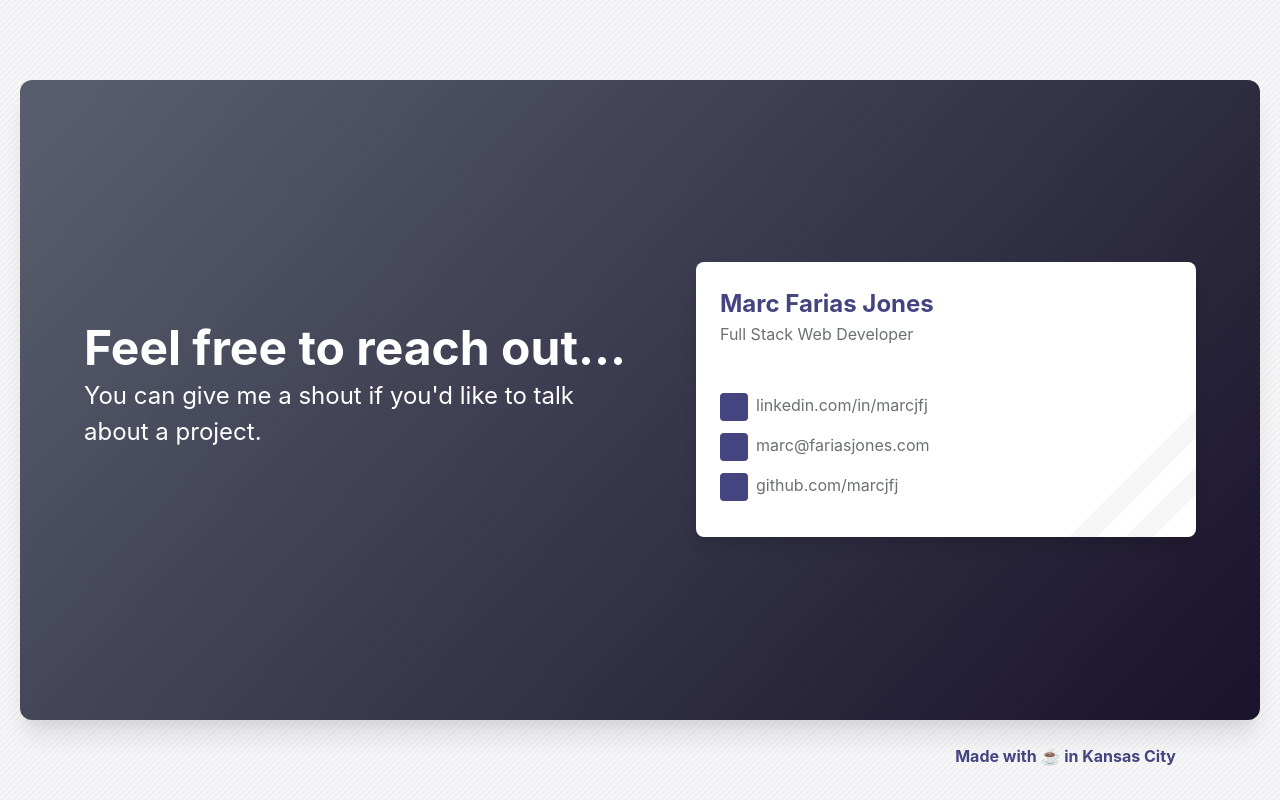
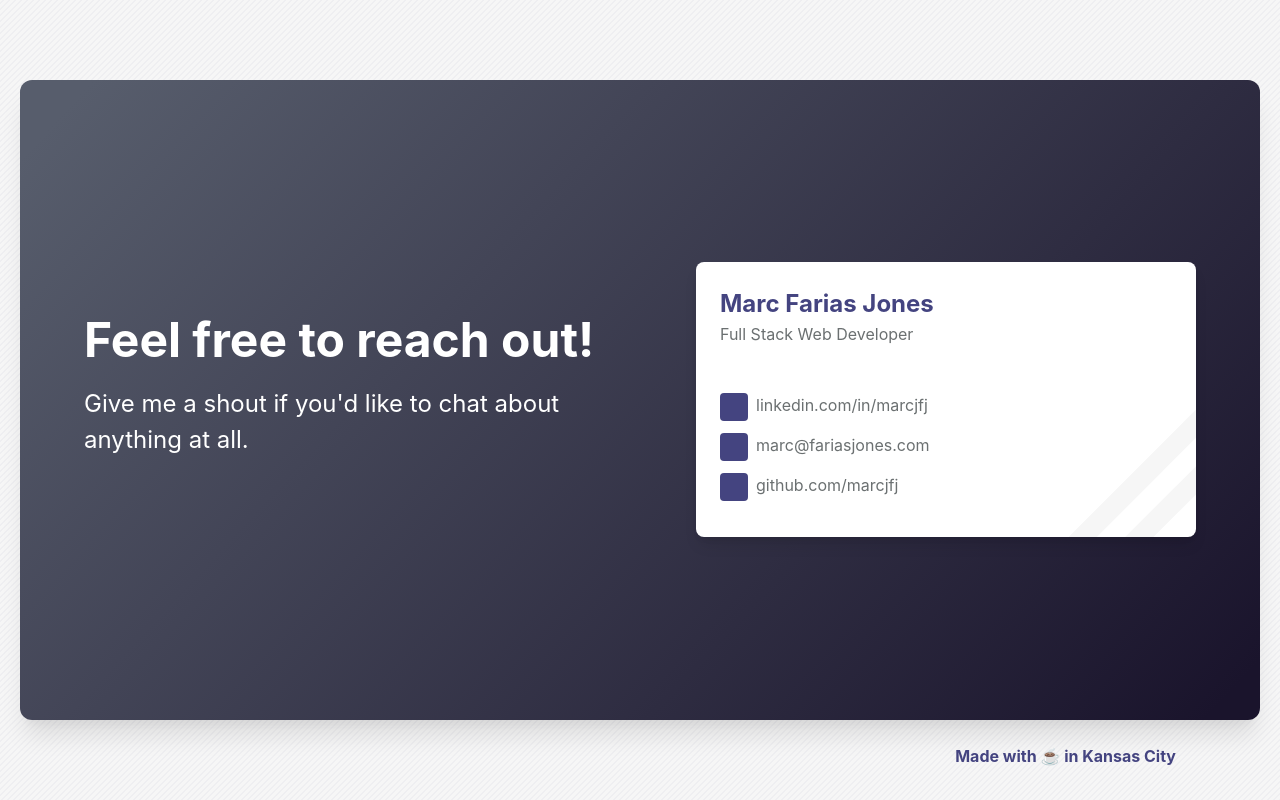
Before and after one commit to marcjfj/portfolio2021, a React (Create React App) app: page / in a window 1280 px wide. Shown: the part 3674-4474 px from the top of the page. Built offline with nearby package versions, Linux system fonts and the light colour scheme.

Commit message:
footer copy

```diff
--- a/src/components/Footer.tsx
+++ b/src/components/Footer.tsx
@@ -23,11 +23,11 @@ const Footer = ({ scrollPos }: propTypes) => {
               layout
             >
               <div className="message lg:mr-16">
-                <h2 className="text-48 leading-none lg:leading-tight text-white font-bold">
-                  Feel free to reach out...
+                <h2 className="text-48 leading-none lg:leading-tight text-white font-bold mb-4">
+                  Feel free to reach out!
                 </h2>
                 <p className="text-white lg:text-24 mb-8">
-                  You can give me a shout if you'd like to talk about a project.
+                  Give me a shout if you'd like to chat about anything at all.
                 </p>
               </div>
               <Card />
```
Also changed, not shown: 1 other file (tests, documents, lock files or other folders).
